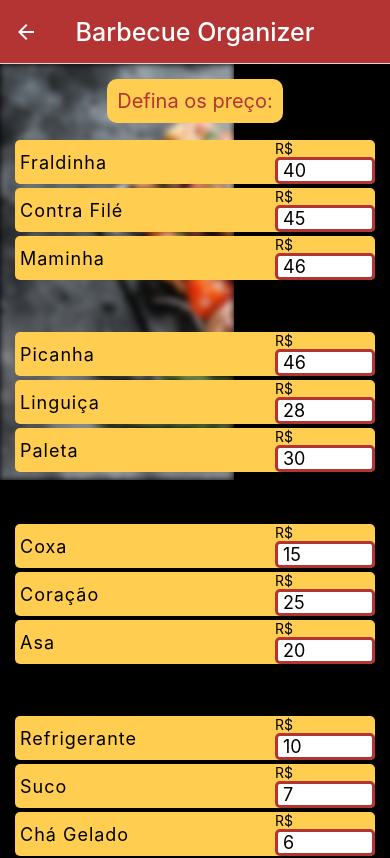
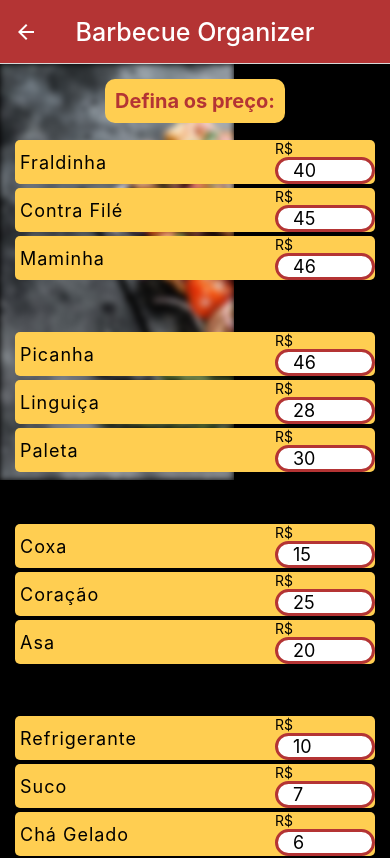
Before and after one commit to Henrique-Botelho/barbecueOrganizer, a React Native app: screen /configPrecos in a window 390 px wide. Shown: the top 858 px of the page. Built offline with nearby package versions, Linux system fonts and the light colour scheme.

Commit message:
base css Resultado

```diff
--- a/src/components/Preco.js
+++ b/src/components/Preco.js
@@ -46,11 +46,11 @@ const styles = StyleSheet.create({
     },
     inputs: {
         borderColor: '#b43434',
-        borderRadius: 5,
+        borderRadius: 20,
         borderWidth: 3,
         fontSize: 18,
         width:100,
-        paddingLeft:5,
+        paddingLeft:15,
         backgroundColor:'#fff',
     }
 })
--- a/src/pages/Assados.js
+++ b/src/pages/Assados.js
@@ -43,6 +43,7 @@ const styles = StyleSheet.create({
     padding: 10,
     fontSize: 25,
     marginTop: 20,
+    fontWeight: 'bold',
   },
   container:{
     flex: 1,
--- a/src/pages/Bebidas.js
+++ b/src/pages/Bebidas.js
@@ -39,6 +39,7 @@ const styles = StyleSheet.create({
         padding: 10,
         fontSize: 25,
         marginTop:20,
+        fontWeight: 'bold',
     },
     container:{
         flex: 1,
--- a/src/pages/ConfigPrecos.js
+++ b/src/pages/ConfigPrecos.js
@@ -63,6 +63,7 @@ const styles = StyleSheet.create({
         padding: 10,
         fontSize: 20,
         margin:15,
+        fontWeight: 'bold',
     },
     image:{
         backgroundColor: "#000",
--- a/src/pages/Home.js
+++ b/src/pages/Home.js
@@ -22,7 +22,7 @@ export default function Home(props) {
                         activeOpacity={0.7}>
 
                         <Text style={styles.text}>
-                            Configurar preços
+                            Configurar Preços
                         </Text>
                     </TouchableOpacity>
                     <TouchableOpacity
@@ -60,14 +60,13 @@ const styles = StyleSheet.create({
         borderRadius: 10,
         flexDirection: "row",
         alignSelf: "center",
-        padding: 20,
+        padding: 15,
         marginBottom: 20,
     },
     text:{
-        // fontWeight:600,
+        fontWeight: 'bold',
         fontSize: 25,
         alignSelf: "center",
-        height: 35,
         letterSpacing: 2,
     }
   })
--- a/src/pages/Info.js
+++ b/src/pages/Info.js
@@ -220,7 +220,7 @@ export default function Info(props) {
             />
         </View> */}
         {/* {semNome ? <View><Text>O seu churrasco deve ter um nome</Text></View> : null} */}
-        {existeNome ? <View><Text>Já existe um churrasco com esse nome</Text></View> : null}
+        {existeNome ? <View><Text style={styles.alert}>Já existe um churrasco com esse nome</Text></View> : null}
         <TouchableOpacity
           onPress={() => {
             verificaNome(nomeChurras)
@@ -273,6 +273,7 @@ const styles = StyleSheet.create({
     fontSize: 25,
     marginTop:20,
     marginBottom:10,
+    fontWeight: 'bold',
   },
 
 
--- a/src/pages/MeusChurras.js
+++ b/src/pages/MeusChurras.js
@@ -58,9 +58,9 @@ export default function MeusChurras(props) {
         );
     } else if (load == true && dados.length == 0) {
         return(
-            <View style={styles.view}>
+            <View style={styles.view2}>
                 <ImageBackground blurRadius={3} resizeMode="cover" opacity={0.48} source={require('../../assets/fundo.png')}  style={styles.image}>
-                    <Text styles={styles.nenhum}>Nenhum churrasco encontrado</Text>
+                    <Text styles={styles.alert}>Nenhum churrasco encontrado</Text>
                 </ImageBackground>
             </View>
         );
--- a/src/pages/Pessoas.js
+++ b/src/pages/Pessoas.js
@@ -59,6 +59,7 @@ const styles = StyleSheet.create({
         fontSize: 15,
         padding: 5,
     },
+
     view: {
         flex: 1
     },
@@ -68,6 +69,8 @@ const styles = StyleSheet.create({
       flex: 1,
       justifyContent: "space-evenly"
     },
+
+
     textTitulo: {
         alignSelf:"center",
         backgroundColor: '#FFCE51',
@@ -75,12 +78,14 @@ const styles = StyleSheet.create({
         borderRadius: 10,
         padding: 10,
         fontSize: 25,
-        // fontWeight:700,
+        fontWeight: 'bold',
         margin:15,
     },
     parts:{
         margin:15,
     },
+
+
     next: {
         backgroundColor: "#FFCE51",
         padding: 10,
--- a/src/pages/Resultados.js
+++ b/src/pages/Resultados.js
@@ -1,5 +1,5 @@
 import React, { useContext, useState } from "react";
-import { View, Text, StyleSheet, ImageBackground, TouchableOpacity } from "react-native";
+import { View, Text, StyleSheet, ImageBackground, TouchableOpacity, SafeAreaView, ScrollView } from "react-native";
 import { MainContext } from "../context/mainContext";
 import Lista from "../components/Lista";
 import ListaInfo from "../components/ListaInfo";
@@ -13,31 +13,33 @@ export default function Resultados(props) {
             <ImageBackground blurRadius={3} resizeMode="cover" opacity={0.48} source={require('../../assets/fundo.png')}  style={styles.image}>
                 <Text style={styles.textTitulo}>Resultados</Text>
 
-                <Text>{data.info.nomeChurras}</Text>
-                <View style={styles.container}>
+
+                <Text style={styles.textInfo}>{data.info.nomeChurras}</Text>
+                <SafeAreaView style={styles.container}>
+                    <ScrollView>
                         <View style={styles.lista}>
-                        <View style={styles.containerF}>
                             <Lista tipo="Carne Bovina" headers={["Assado", "Quantidade (kg)", "Preço (kg)", "Preço Total"]} />
-                        </View>
-                        <View style={styles.containerF}>
                             <Lista tipo="Carne Suina" headers={false} />
-                        </View>
-                        <View style={styles.containerF}>
                             <Lista tipo="Frango" headers={false} />
                         </View>
-                        <View style={styles.containerF}>
+                        <View style={styles.lista}>
                             <Lista tipo="Bebidas" headers={["Bebida", "Quantidade (L)", "Preço (L)", "Preço Total"]} />
                         </View>
-                        <View style={styles.containerF}>
+                        <View style={styles.lista}>
                             <Lista tipo="Acompanhamentos" headers={["Item", "Quantidade", "Preço", "Preço Total"]} />
                         </View>
-                        <View style={styles.containerF}>
+                        <View style={styles.lista}>
                             <Lista tipo="Sem Falta" headers={["Item", "Quantidade", "Preço", "Preço Total"]} />
                         </View>
+                        <View style={styles.lista}>
                             <ListaInfo />
+                        </View>
+                        <View style={styles.lista}>
                             <ListaTotais />
                         </View>
-                </View>
+                    </ScrollView>
+                </SafeAreaView>
+
 
 
                 <TouchableOpacity
@@ -65,22 +67,34 @@ const styles = StyleSheet.create({
       justifyContent: "space-evenly"
     },
 
+
+    textTitulo: {
+        backgroundColor: '#FFCE51',
+        color: '#b43434',
+        borderRadius: 10,
+        padding: 10,
+        fontSize: 25,
+        marginTop:20,
+    },
+    textInfo: {
+        backgroundColor: '#FFCE51',
+        color: '#b43434',
+        borderRadius: 20,
+        padding: 10,
+        fontSize: 20,
+        marginTop:20,
+        width: 350,
+        textAlign: 'center',
+    },
+
     container:{
         flex: 1,
-        flexDirection:"row",
+        flexDirection:"column",
         justifyContent: "center",
         marginTop:10,
-        color:"#fff",
-        // height: 40,
-        backgroundColor: "#b43434"
+
     },
-    containerF:{
-        flex: 1,
-        flexDirection:"row",
-        justifyContent: "center",
-        marginTop:5,
-        marginBottom:5,
-    },
+
 
     next: {
         backgroundColor: "#FFCE51",
@@ -93,15 +107,14 @@ const styles = StyleSheet.create({
         fontSize: 20,
     },
 
-    textNext: {
-        fontSize: 20
-    },
     resultados: {
         backgroundColor: "#FFF",
         fontSize: 20
     },
     lista: {
-
+        color:"#fff",
+        backgroundColor: "#b43434",
+        marginTop:10,
     },
     totais: {
         textAlign: 'center',
```
Lines whose indentation alone changed are shown as unchanged.
